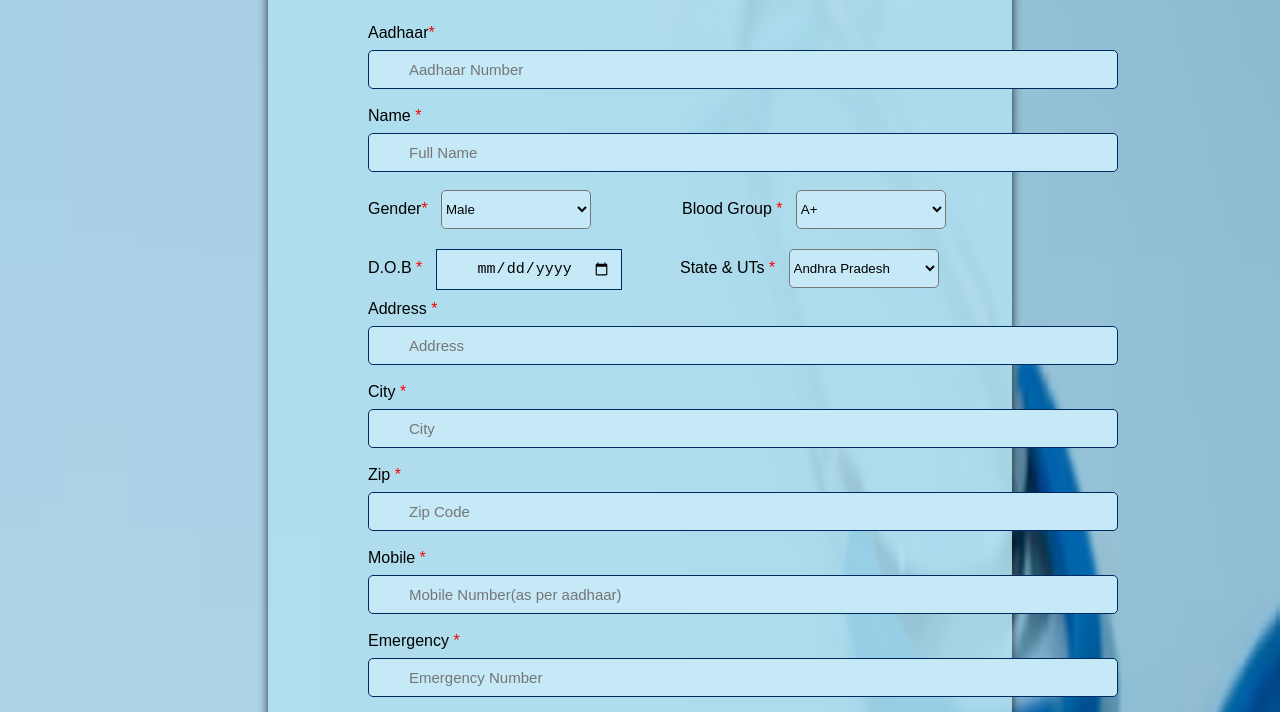
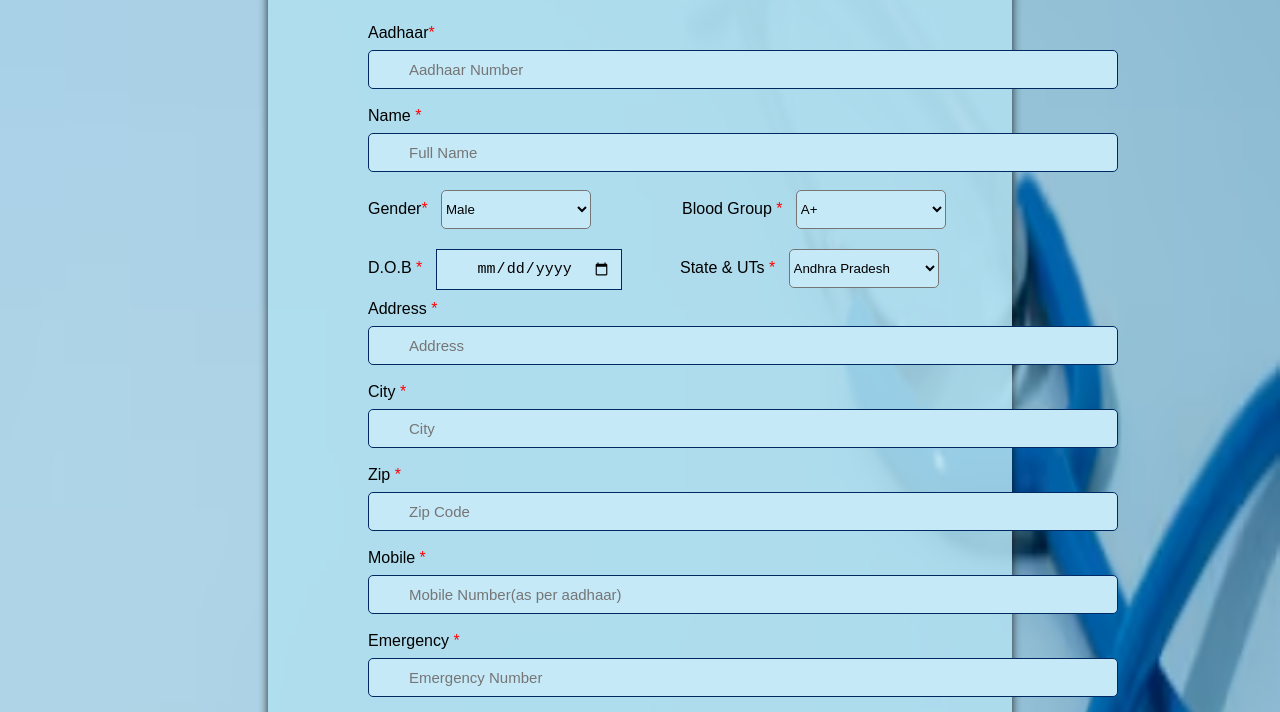
Before and after one commit to Madhuk1808/Medivault, a plain HTML site: page patientsignup.html in a window 1280 px wide. Shown: the part 293-1005 px from the top of the page. Drawn offline with nearby package versions, Linux system fonts and the light colour scheme.

Commit message:
Update patientsignup.html

```diff
--- a/patientsignup.html
+++ b/patientsignup.html
@@ -11,7 +11,7 @@ body {
 /*   background-color: #081666; */
   background-image: url('images/medivault back-img.avif')  ;
   background-repeat: no-repeat;
-  background-size: 100% 144%;
+  background-size: 100% 105%;
   /* background-position: center; */
   font-family: Arial, sans-serif;
 }
```
